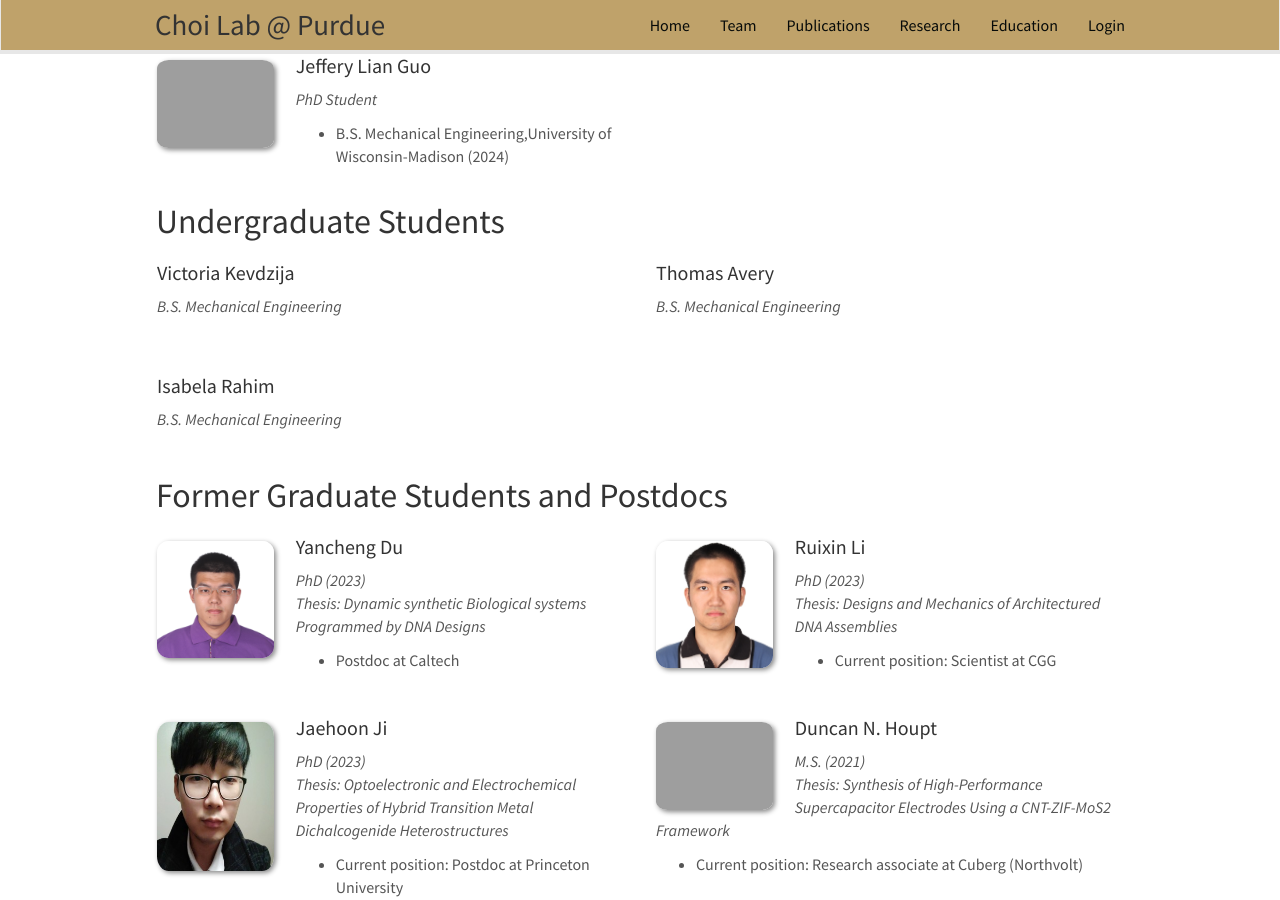
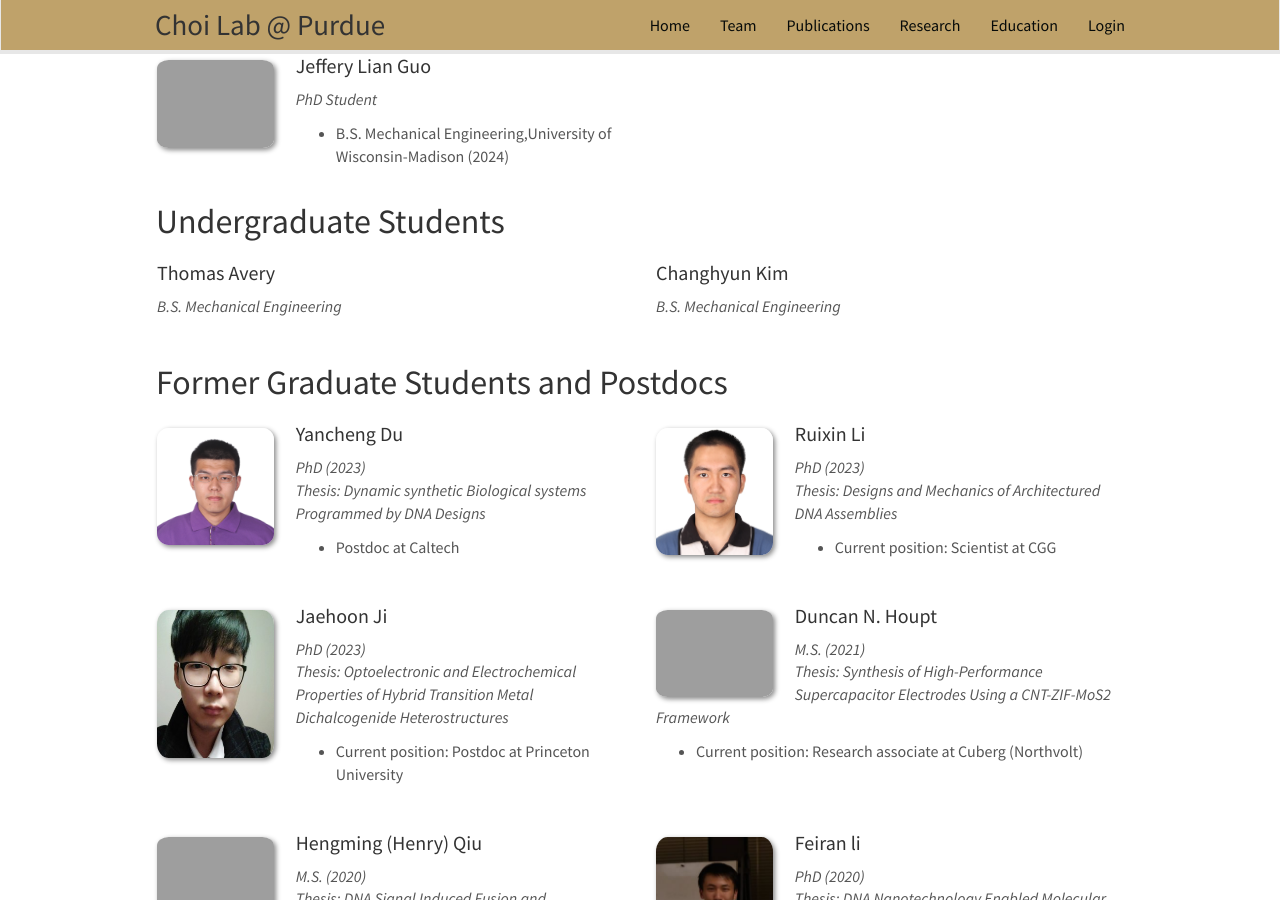
Before and after one commit to choidnalab/choidnalab.github.io, a Jekyll site: the page built from _pages/team.md, in a window 1280 px wide and 900 px high, scrolled down 1053 px. Built offline with Jekyll 4.4.1, drawn with Linux system fonts in a browser that asks for light colours; nearby versions of some CDN libraries.

Commit message:
Update master_bachelors_students.yml
Add Changhyun, remove Victoria and and Isabela

```diff
--- a/_data/master_bachelors_students.yml
+++ b/_data/master_bachelors_students.yml
@@ -1,10 +1,3 @@
-
-- name: Victoria Kevdzija
-  photo: nopic.jpg
-  info: B.S. Mechanical Engineering
-  email:
-  number_educ: 0
-  education1:
 
 - name: Thomas Avery
   photo: nopic.jpg
@@ -13,7 +6,7 @@
   number_educ: 0
   education1:
 
-- name: Isabela Rahim
+- name: Changhyun Kim
   photo: nopic.jpg
   info: B.S. Mechanical Engineering
   email:
```
